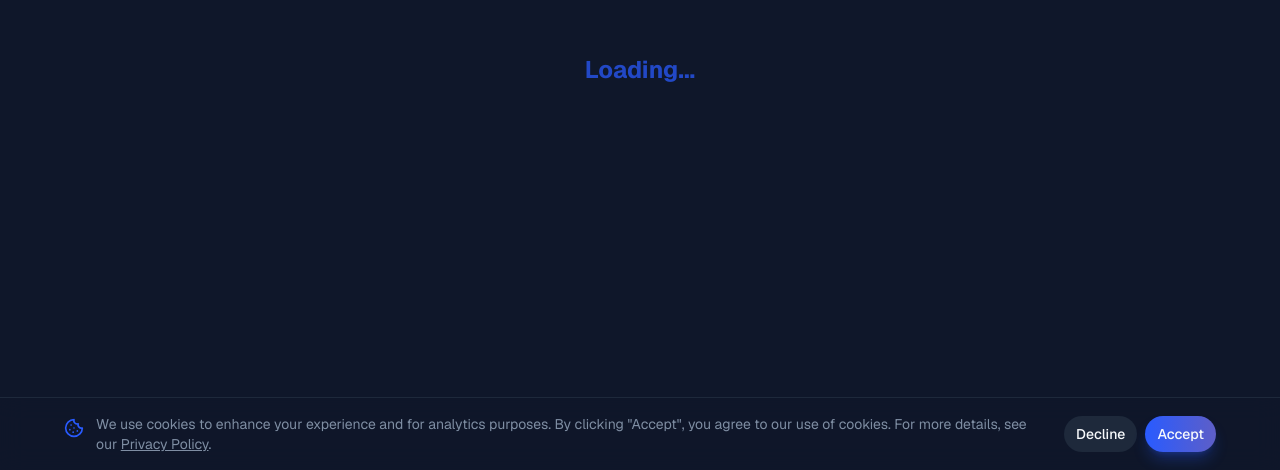
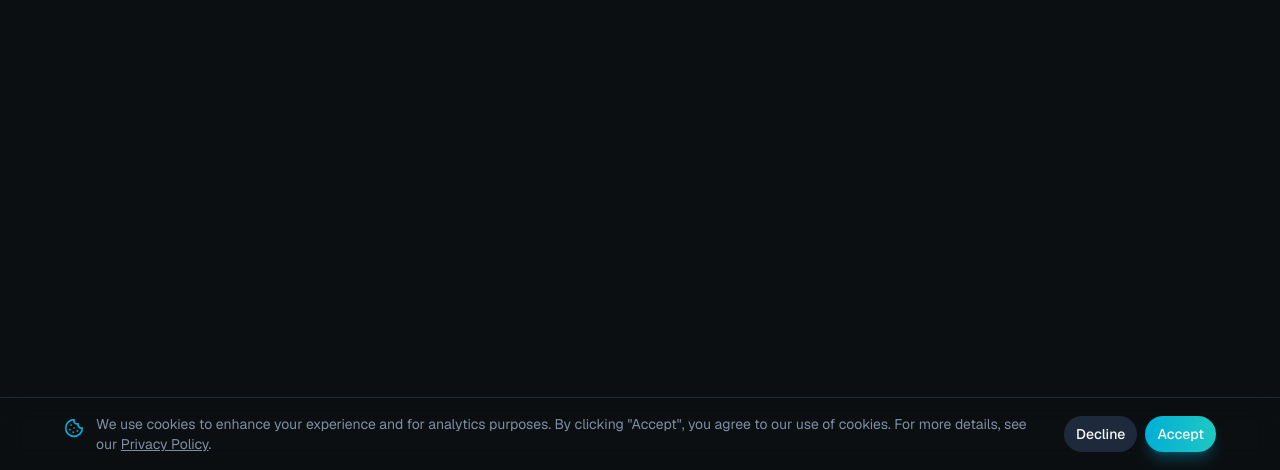
Before and after one commit to tovy-eu/tovy.eu-website, a Next.js app: page / in a window 1280 px wide. Before the commit this address had no page. Shown: the part 330-800 px from the top of the page. Built offline with nearby package versions, Linux system fonts and the light colour scheme.

Commit message:
address this: The root page.tsx uses a client-side useEffect for languag

```diff
--- a/src/app/globals.css
+++ b/src/app/globals.css
@@ -1,16 +1,19 @@
+
 @tailwind base;
 @tailwind components;
 @tailwind utilities;
 
 @layer base {
   :root {
-    --background: 222.2 47.4% 11.2%;
+    /* Updated to PRD Spec: #0C0F12 (Calm Black/Grey) */
+    --background: 210 20% 6%;
     --foreground: 210 40% 98%;
-    --card: 224 71% 4%;
+    --card: 210 20% 4%;
     --card-foreground: 210 40% 98%;
-    --popover: 222.2 47.4% 11.2%;
+    --popover: 210 20% 6%;
     --popover-foreground: 210 40% 98%;
-    --primary: 226 100% 58%;
+    /* Updated to PRD Spec Primary: #00B4D8 (Vibrant Blue) */
+    --primary: 191 100% 42%;
     --primary-foreground: 210 40% 98%;
     --secondary: 217.2 32.6% 17.5%;
     --secondary-foreground: 210 40% 98%;
@@ -18,28 +21,29 @@
     --muted-foreground: 215.4 16.3% 56.9%;
     --accent: 217.2 32.6% 17.5%;
     --accent-foreground: 210 40% 98%;
-    --accent-gradient-stop: 304 20% 48%;
+    /* Updated to PRD Spec Accent Gradient: #3BE2B0 (Mint Green) */
+    --accent-gradient-stop: 162 73% 56%;
     --destructive: 0 62.8% 30.6%;
     --destructive-foreground: 210 40% 98%;
     --border: 217.2 32.6% 17.5%;
     --input: 217.2 32.6% 17.5%;
-    --ring: 212.7 26.8% 83.9%;
-    --chart-1: 220 70% 50%;
-    --chart-2: 160 60% 45%;
+    --ring: 191 100% 42%;
+    --chart-1: 191 100% 42%;
+    --chart-2: 162 73% 56%;
     --chart-3: 30 80% 55%;
     --chart-4: 280 65% 60%;
     --chart-5: 340 75% 55%;
     --radius: 0.5rem;
   }
   .dark {
-    --background: 222.2 84% 4.9%;
+    --background: 210 20% 4%;
     --foreground: 210 40% 98%;
-    --card: 224 71% 2%;
+    --card: 210 20% 2%;
     --card-foreground: 210 40% 98%;
-    --popover: 222.2 84% 4.9%;
+    --popover: 210 20% 4%;
     --popover-foreground: 210 40% 98%;
-    --primary: 35 92% 55%;
-    --primary-foreground: 222.2 47.4% 11.2%;
+    --primary: 191 100% 42%;
+    --primary-foreground: 210 20% 6%;
     --secondary: 217.2 32.6% 17.5%;
     --secondary-foreground: 210 40% 98%;
     --muted: 217.2 32.6% 17.5%;
@@ -50,12 +54,7 @@
     --destructive-foreground: 210 40% 98%;
     --border: 217.2 32.6% 17.5%;
     --input: 217.2 32.6% 17.5%;
-    --ring: 212.7 26.8% 83.9%;
-    --chart-1: 220 70% 50%;
-    --chart-2: 160 60% 45%;
-    --chart-3: 30 80% 55%;
-    --chart-4: 280 65% 60%;
-    --chart-5: 340 75% 55%;
+    --ring: 191 100% 42%;
   }
 }
 
--- a/src/app/page.tsx
+++ b/src/app/page.tsx
@@ -1,28 +1,32 @@
-
-'use client';
-
-import { useEffect } from 'react';
-import { useRouter } from 'next/navigation';
 
 /**
  * Root redirection page.
- * Since middleware is not supported in 'output: export', we use a client-side redirect.
+ * Optimized for static export by using an inline script to detect language and redirect
+ * as early as possible, avoiding the React hydration delay and "Loading..." flicker.
  */
 export default function RootPage() {
-  const router = useRouter();
-
-  useEffect(() => {
-    // Detect browser language
-    const preferredLanguage = navigator.language.split('-')[0];
-    const supportedLanguages = ['en', 'nl'];
-    const targetLang = supportedLanguages.includes(preferredLanguage) ? preferredLanguage : 'en';
-
-    router.replace(`/${targetLang}/`);
-  }, [router]);
-
   return (
-    <div className="flex h-screen w-full items-center justify-center bg-background">
-      <div className="animate-pulse text-primary font-bold text-2xl">Loading...</div>
+    <div className="flex h-screen w-full items-center justify-center bg-[#0C0F12]">
+      <script
+        dangerouslySetInnerHTML={{
+          __html: `
+            (function() {
+              try {
+                var lang = navigator.language.split('-')[0];
+                var supported = ['en', 'nl'];
+                var target = supported.indexOf(lang) !== -1 ? lang : 'en';
+                window.location.replace('/' + target + '/');
+              } catch (e) {
+                window.location.replace('/en/');
+              }
+            })();
+          `,
+        }}
+      />
+      {/*
+        The page is intentionally left blank of text to prevent a "Loading..." flicker.
+        The background color matches the site's theme for a seamless transition.
+      */}
     </div>
   );
 }
```
